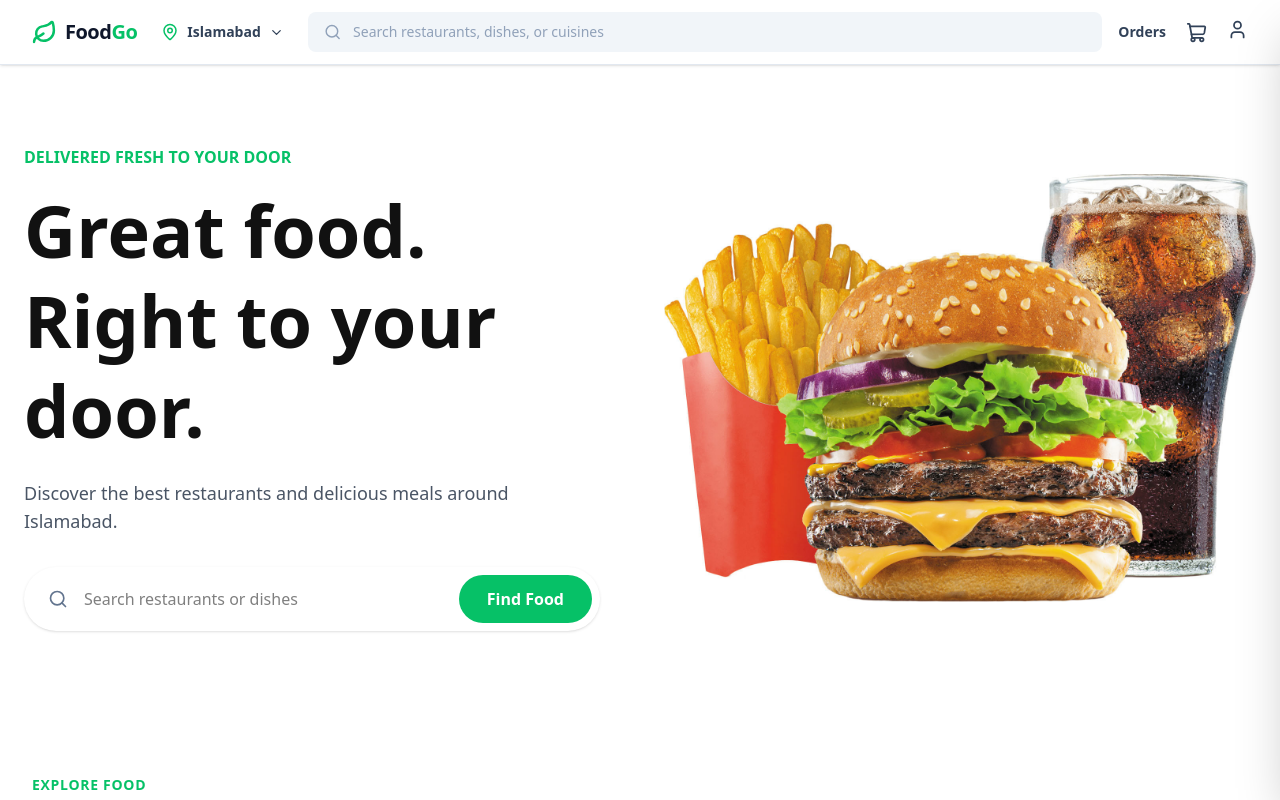
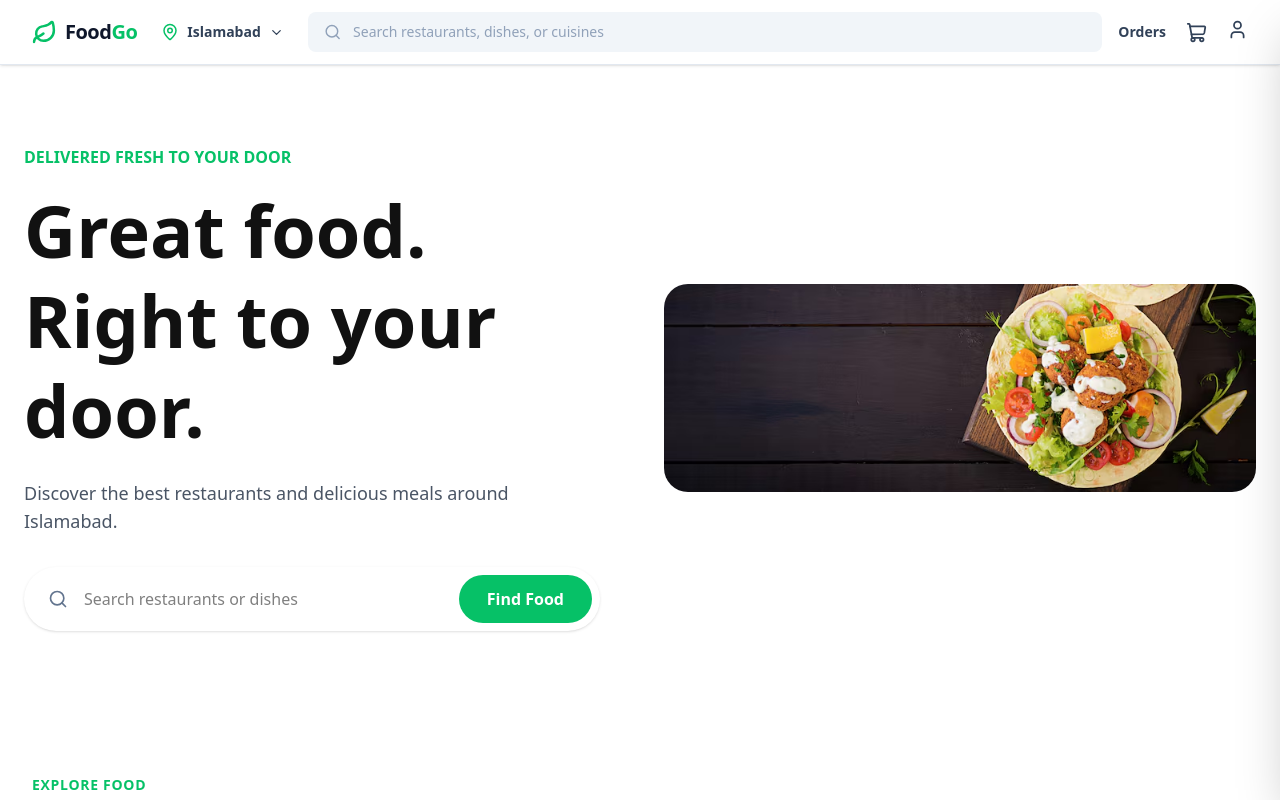
Before and after one commit to Shehzad88/food-Delivery-App, a Next.js app: page / in a window 1280 px wide. Shown: the top 800 px of the page. Built offline with nearby package versions, Linux system fonts and the light colour scheme.

Commit message:
Update hero image

```diff
--- a/components/Hero.tsx
+++ b/components/Hero.tsx
@@ -42,7 +42,7 @@ export default function Hero() {
         {/* Right */}
         <div>
           <Image
-            src="/images/food.jpg"
+            src="/images/hero.avif"
             alt="Delicious food"
             width={1200}
             height={900}
```
Also changed, not shown: public/images/hero.avif (added).
